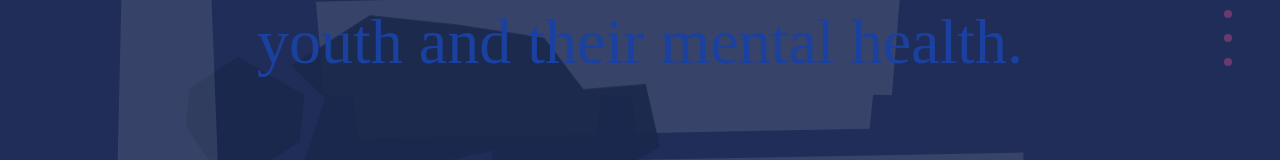
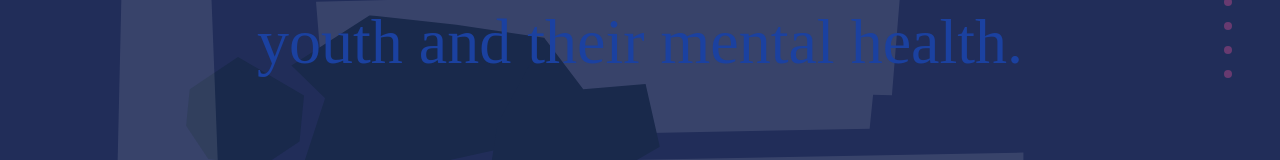
Before and after one commit to reddoorla/la-homelessness-initiative, a SvelteKit app: page / in a window 1280 px wide. Shown: the part 398-558 px from the top of the page. Built offline with nearby package versions, Linux system fonts and the light colour scheme; no server answers; some icons are missing; a web font is replaced by a local one.

Commit message:
added extra dot

```diff
--- a/src/lib/components/Panel.svelte
+++ b/src/lib/components/Panel.svelte
@@ -11,11 +11,10 @@
         axis="x";
 
 
-        console.log(frame)
 
 </script>
 
-<div class="w-screen h-screen absolute transition-all duration-1000 top-0 left-0 bg-{$bgColor} {$$props.class || '' } {frame>$activeFrame ? "translate-"+axis+"-full" : ""} {frame<$activeFrame ? "-translate-"+axis+"-full" : ""}" >
+<div class="panel w-screen h-screen absolute transition-all duration-1000 top-0 left-0 bg-{$bgColor} {$$props.class || '' } {frame>$activeFrame ? "translate-"+axis+"-full" : ""} {frame<$activeFrame ? "-translate-"+axis+"-full" : ""}" >
 
         <slot/>
 
--- a/src/routes/+page.svelte
+++ b/src/routes/+page.svelte
@@ -430,6 +430,8 @@ let activeFeature = 0;
 const setToFrameSix = () => {
     activeFeature = 0 ;
     activeFrame.set(6)
+    sources = document.getElementById("sources");
+    document.getElementById("help")?.scrollIntoView({ behavior: "smooth" });
 }
 
 const handleAccordianClick = (i:number) =>{
@@ -440,6 +442,27 @@ const handleAccordianClick = (i:number) =>{
         activeAccordians[i]=true;
     }
 }
+
+const setToSources = () => {
+    activeFrame.set(6)
+
+        sources = document.getElementById("sources");
+
+    document.getElementById("sources")?.scrollIntoView({ behavior: "smooth" });
+
+}
+
+let isSourcesInView = false;
+let sources:HTMLElement|null;
+
+const handleScroll = () =>{
+    if(get(activeFrame)===6&&sources){
+        isSourcesInView=sources?.getBoundingClientRect().top<10;
+    }
+    console.log('scrolled')
+}
+
+
 
 
 
@@ -485,6 +508,9 @@ const resetToFrameOne  = () => {
            frameFiveBenchOffsetLeft = frameFiveBench.getBoundingClientRect().left;
         }
     } )
+
+
+    Array.from(document.getElementsByClassName('panel')).forEach((e)=>e.addEventListener('scroll', handleScroll));
     })
 
 
@@ -650,7 +676,8 @@ const resetToFrameOne  = () => {
         <button class="w-2 h-2 rounded-full bg-pink opacity-75 hover:bg-opacity-100 cursor-pointer transition {$activeFrame===3?"bg-opacity-100":"bg-opacity-55"}" on:click={setToFrameThree}></button>
         <button class="w-2 h-2 rounded-full bg-pink opacity-75 hover:bg-opacity-100 cursor-pointer transition {$activeFrame===4?"bg-opacity-100":"bg-opacity-55"}" on:click={setToFrameFour}></button>
         <button class="w-2 h-2 rounded-full bg-pink opacity-75 hover:bg-opacity-100 cursor-pointer transition {$activeFrame===5?"bg-opacity-100":"bg-opacity-55"}" on:click={setFrameFive}></button>
-        <button class="w-2 h-2 rounded-full bg-pink opacity-75 hover:bg-opacity-100 cursor-pointer transition {$activeFrame===6?"bg-opacity-100":"bg-opacity-55"}" on:click={setToFrameSix}></button>
+        <button class="w-2 h-2 rounded-full bg-pink opacity-75 hover:bg-opacity-100 cursor-pointer transition {$activeFrame===6&&!isSourcesInView?"bg-opacity-100":"bg-opacity-55"}" on:click={setToFrameSix}></button>
+        <button class="w-2 h-2 rounded-full bg-pink opacity-75 hover:bg-opacity-100 cursor-pointer transition {$activeFrame===6&&isSourcesInView?"bg-opacity-100":"bg-opacity-55"}" on:click={setToSources}></button>
 
     </div>
         <Panel frame={1}>
@@ -1088,9 +1115,9 @@ const resetToFrameOne  = () => {
     </Panel>
 
     <Panel frame={6} class="overflow-y-scroll overflow-x-hidden">
-        <div class="w-full min-h-screen flex flex-col items-center justify-center bg-help-light">
+        <div class="w-full min-h-screen flex flex-col items-center justify-center bg-help-light" id="help">
             <div class="flex flex-col items-center justify-center max-w-screen-md my-32">
-                <h6 class="text-light-orange">make a difference</h6>
+                <h6 class="text-light-orange" >make a difference</h6>
                 <h3 class="text-orange my-9">How to help</h3>
                 <p class="text-center mx-[8%]">Here are organizations doing good in Los Angeles so you can learn more about the homeless crisis and become an advocate for our neighbors.</p>
             </div>
```
